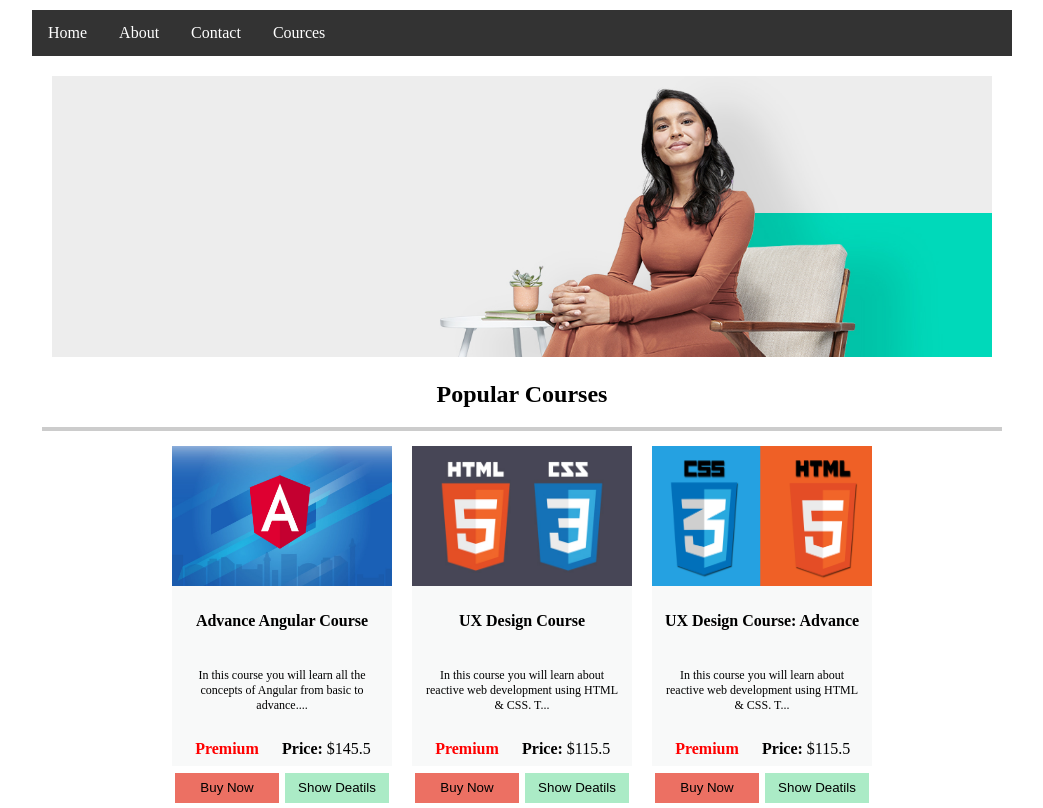
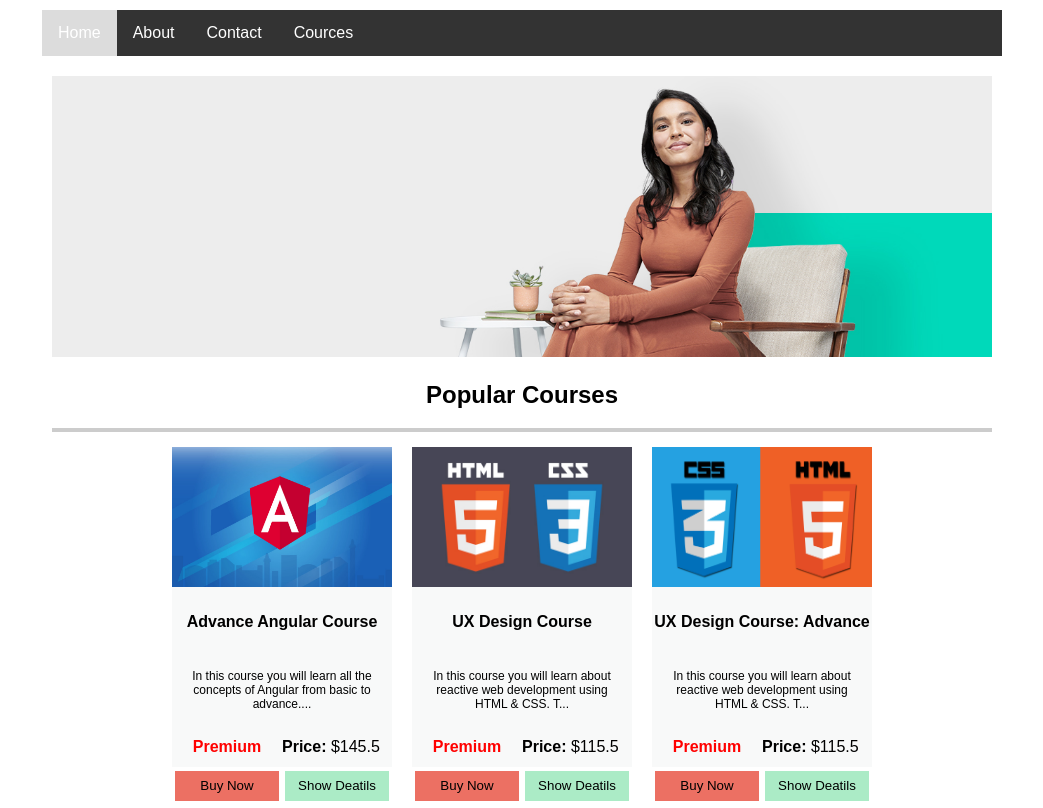
Before and after one commit to joynalam67598/Angular-Lessons, an Angular app in the folder first-ng-app/: page / in a window 1280 px wide. Before the commit this address led to /Home. Shown: the whole page, without its empty margins (118-1161 px from the left). Built offline with nearby package versions, Linux system fonts and the light colour scheme.

Commit message:
Navigation Link - RouterLink, RouterLinkActive, RouterLinkActiveOptions.

```diff
--- a/first-ng-app/src/app/app.component.css
+++ b/first-ng-app/src/app/app.component.css
@@ -1,5 +1,5 @@
 .main-container {
-  width: 980px;
+  width: 960px;
   margin: 10px auto;
 }
 ul {
--- a/first-ng-app/src/app/app.component.html
+++ b/first-ng-app/src/app/app.component.html
@@ -1,10 +1,14 @@
 <div class="main-container">
   <div class="nav-container">
     <ul>
-      <li><a href="#">Home</a></li>
-      <li><a href="#">About</a></li>
-      <li><a href="#">Contact</a></li>
-      <li><a href="#">Cources</a></li>
+      <li routerLinkActive="active" [routerLinkActiveOptions]="{ exact: true }">
+        <a routerLink="">Home</a>
+      </li>
+      <li routerLinkActive="active"><a [routerLink]="'About'">About</a></li>
+      <li routerLinkActive="active">
+        <a [routerLink]="['Contact', 10]">Contact</a>
+      </li>
+      <li routerLinkActive="active"><a routerLink="Courses">Cources</a></li>
     </ul>
   </div>
   <div class="component-container">
--- a/first-ng-app/src/app/app.module.ts
+++ b/first-ng-app/src/app/app.module.ts
@@ -13,11 +13,11 @@ import { ErrorComponent } from './courses/error/error.component';
 
 const appRoute: Routes = [
   // { path: '', component: HomeComponent },
-  { path: '', redirectTo: 'Home', pathMatch: 'full' },
-  { path: 'Home', component: HomeComponent },
+  //{ path: '', redirectTo: 'Home', pathMatch: 'full' },
+  { path: '', component: HomeComponent },
   { path: 'About', component: AboutComponent },
   { path: 'Contact', component: ContactComponent },
-  { path: 'Courses', component: CourseComponent },
+  { path: 'Courses', component: CoursesComponent },
   { path: '**', component: ErrorComponent },
 ];
 
--- a/first-ng-app/src/app/courses/course/course.component.css
+++ b/first-ng-app/src/app/courses/course/course.component.css
@@ -1,11 +1,11 @@
-.course-container{
+.course-container {
   width: 580px;
   margin: 20px auto;
   padding: 10px 10px;
   background-color: #fff;
 }
-.course-details{
+.course-details {
   display: flex;
-    margin: 20px 0px;
+  margin: 20px 20px;
   text-align: center;
 }
--- a/first-ng-app/src/styles.css
+++ b/first-ng-app/src/styles.css
@@ -1 +1,16 @@
 /* You can add global styles to this file, and also import other style files */
+* {
+  margin: 0px, 0px;
+  padding: 0px, 0px;
+  box-sizing: border-box;
+}
+
+body {
+  font-family: Arial, Helvetica, sans-serif;
+  margin: 0px;
+  background-color: #fff;
+}
+
+.active {
+  background-color: #dcdcdc;
+}
```
Lines whose indentation alone changed are shown as unchanged.
